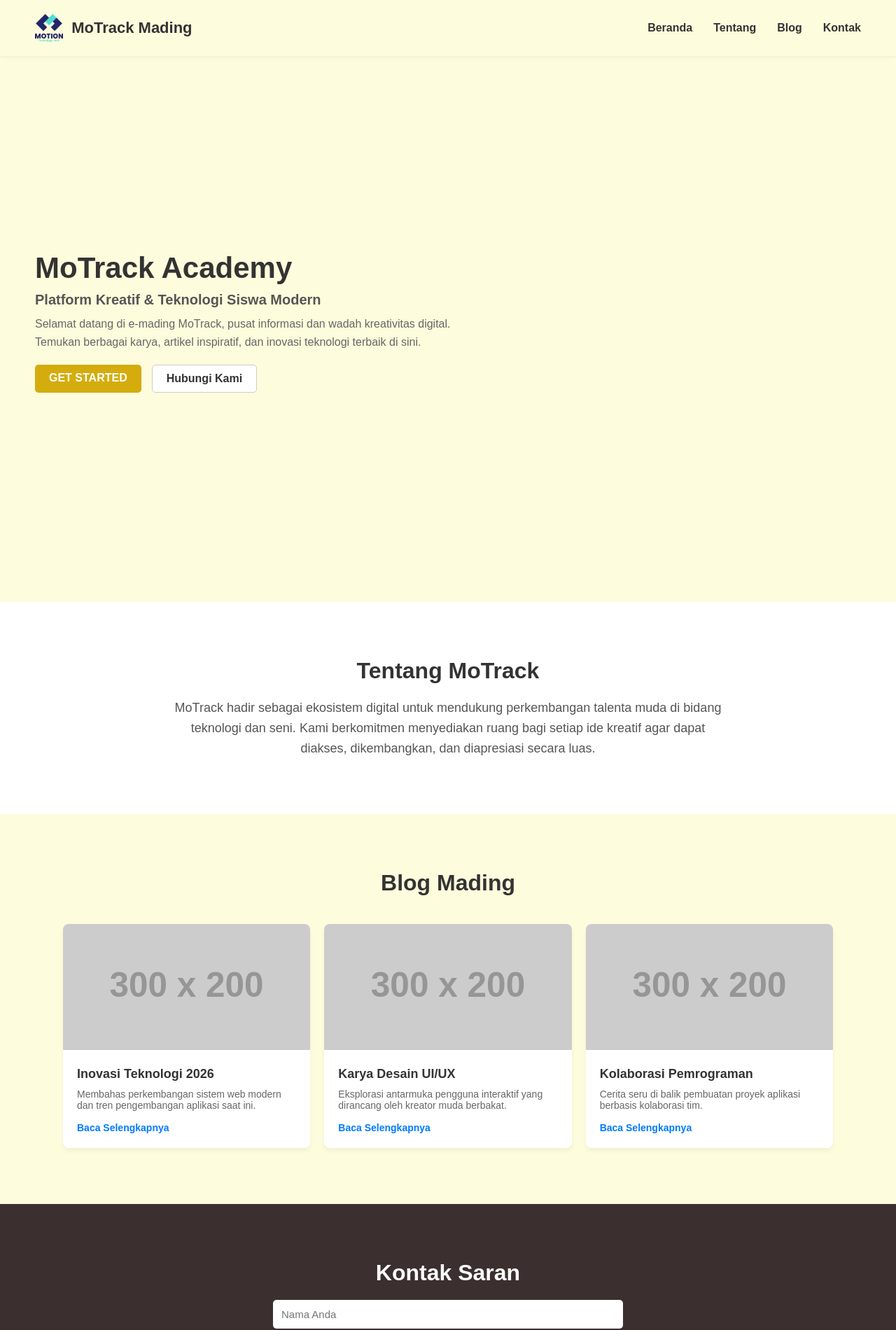
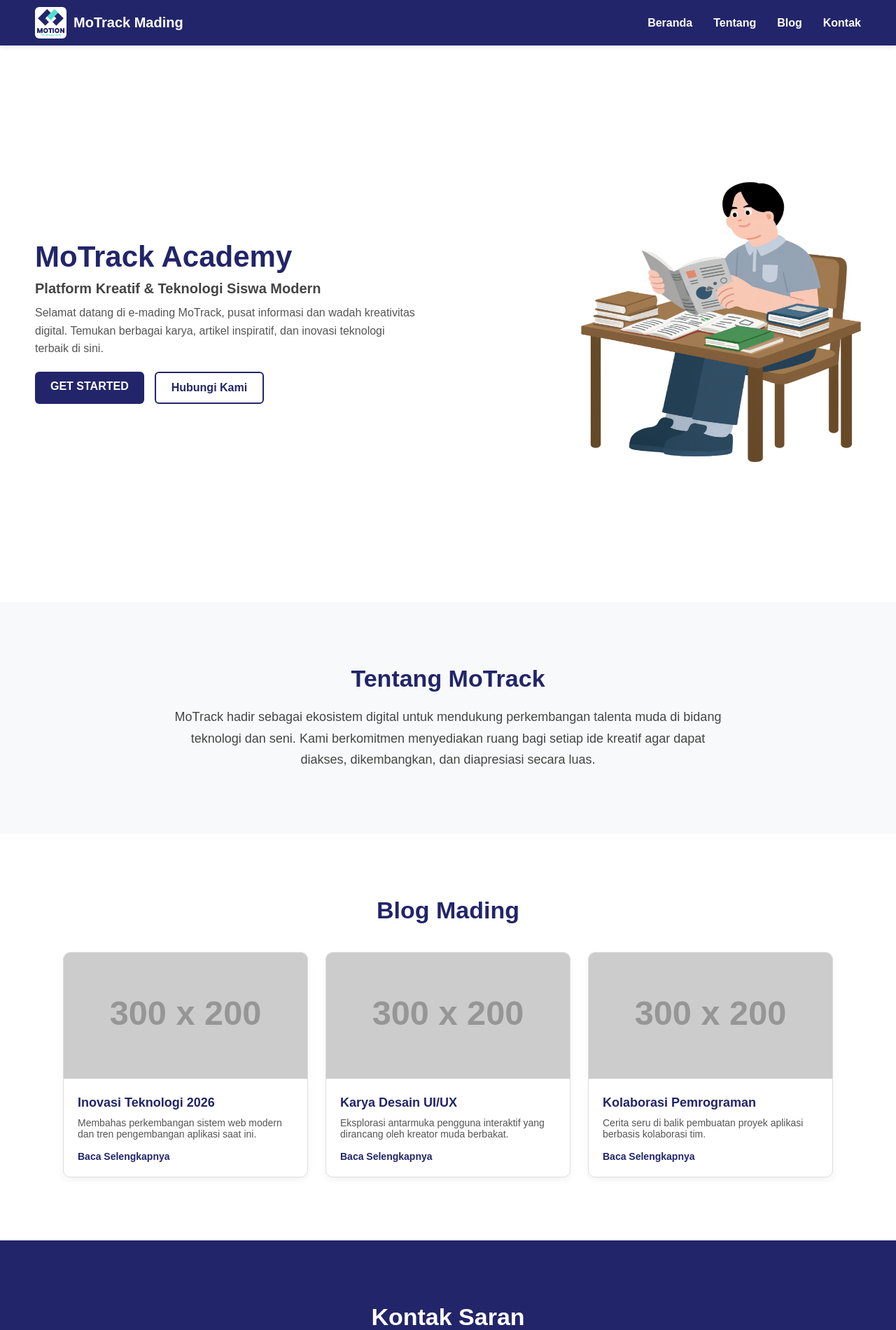
Before and after one commit to AsyamRafifAubinFawwaz/WDA, a plain HTML site: page index.html in a window 1280 px wide. Shown: the top 1900 px of the page at 70% size. Drawn offline with Linux system fonts and the light colour scheme; placeholder pictures from the web are drawn by us.

Commit message:
Update navbar logo text, enhance styling, and add hero illustration

```diff
--- a/index.html
+++ b/index.html
@@ -11,7 +11,7 @@
     <nav class="navbar">
         <div class="logo-container">
             <img src="image/Primary Logo.png" alt="MoTrack Logo" class="nav-logo">
-            <span class="logo-text">MoTrack <span class="highlight">Mading</span></span>
+            <span class="logo-text">MoTrack Mading</span>
         </div>
         <div class="nav-links">
             <a href="#beranda">Beranda</a>
@@ -33,6 +33,9 @@
                 <a href="#blog" class="btn btn-1">GET STARTED</a>
                 <a href="#contact" class="btn btn-2">Hubungi Kami</a>
             </div>
+        </div>
+        <div class="gambar-home">
+            <img src="image/baca-buku.png" alt="Hero Illustration" class="hero-img">
         </div>
     </section>
 
--- a/style.css
+++ b/style.css
@@ -7,44 +7,42 @@
 }
 
 body {
-    background-color: #FDFCDC;
-    color: #333;
+    background-color: #FFFFFF;
+    color: #222222;
 }
 
 .navbar {
     display: flex;
     justify-content: space-between;
     align-items: center;
-    padding: 20px 50px;
-    background-color: #fdfcdc;
+    padding: 10px 50px;
+    background-color: #222569;
     position: fixed;
     top: 0;
     width: 100%;
-    box-shadow: 0 2px 5px rgba(0,0,0,0.05);
+    box-shadow: 0 2px 8px rgba(0,0,0,0.1);
     z-index: 1000;
 }
 
-.logo {
-    font-size: 22px;
-    font-weight: bold;
-}
 .logo-container {
     display: flex;
     align-items: center;
-    gap: 12px;
+    gap: 10px;
 }
 
 .nav-logo {
-    height: 40px;
-    width: auto;
+    height: 45px;
+    width: 45px;
+    object-fit: contain;
+    background-color: #FFFFFF;
+    border-radius: 6px;
+    padding: 3px;
 }
 
 .logo-text {
-    font-size: 22px;
+    font-size: 20px;
     font-weight: bold;
-}
-.jbr {
-    color: #d4ac0d;
+    color: #FFFFFF;
 }
 
 .nav-links {
@@ -54,47 +52,62 @@ body {
 
 .nav-links a {
     text-decoration: none;
-    color: #333;
+    color: #FFFFFF;
     font-weight: bold;
     transition: 0.3s;
 }
 
 .nav-links a:hover {
-    color: #d4ac0d;
+    color: #CCCCCC;
 }
 
 .beranda {
     height: 100vh;
     display: flex;
+    justify-content: space-between;
     align-items: center;
     padding: 0 50px;
     margin-top: 60px;
+    background-color: #FFFFFF;
 }
 
 .text-home {
-    max-width: 600px;
+    max-width: 550px;
+}
+
+.gambar-home {
+    width: 400px;
+    height: 400px;
+    display: flex;
+    justify-content: left;
+}
+
+.hero-img {
+    width: 100%;
+    height: auto;
 }
 
 .judul {
     font-size: 42px;
     font-weight: bold;
+    color: #222569;
 }
 
-.smk {
-    color: #d4ac0d;
+.highlight {
+    color: #222569;
 }
 
 .sub-judul {
     font-size: 20px;
     margin: 10px 0;
-    color: #555;
+    color: #444444;
 }
 
 .description {
     font-size: 16px;
     line-height: 1.6;
     margin-bottom: 20px;
-    color: #666;
+    color: #555555;
 }
 
 .btn-beranda {
@@ -103,36 +116,37 @@ body {
 }
 
 .btn {
-    padding: 10px 20px;
+    padding: 12px 22px;
     text-decoration: none;
     font-weight: bold;
-    border-radius: 5px;
+    border-radius: 6px;
     transition: 0.3s;
 }
 
 .btn-1 {
-    background-color: #d4ac0d;
-    color: #fff;
+    background-color: #222569;
+    color: #FFFFFF;
 }
 
 .btn-1:hover {
-    background-color: #b7950b;
+    background-color: #1a1d54;
 }
 
 .btn-2 {
-    background-color: #fff;
-    color: #333;
-    border: 1px solid #ccc;
+    background-color: #FFFFFF;
+    color: #222569;
+    border: 2px solid #222569;
 }
 
 .btn-2:hover {
-    background-color: #eee;
+    background-color: #222569;
+    color: #FFFFFF;
 }
 
 .tentang {
-    padding: 80px 50px;
+    padding: 90px 50px;
     text-align: center;
-    background-color: #fff;
+    background-color: #F8F9FA;
 }
 
 .container-tentang {
@@ -141,45 +155,53 @@ body {
 }
 
 .container-tentang h2 {
-    font-size: 32px;
+    font-size: 34px;
     margin-bottom: 20px;
+    color: #222569;
+}
+
+.highlight-text {
+    color: #222569;
 }
 
 .container-tentang p {
     font-size: 18px;
-    line-height: 1.6;
-    color: #555;
+    line-height: 1.7;
+    color: #444444;
 }
 
 .blog {
-    padding: 80px 50px;
+    padding: 90px 50px;
     text-align: center;
+    background-color: #FFFFFF;
 }
 
 .judul-blog {
-    font-size: 32px;
+    font-size: 34px;
     margin-bottom: 40px;
+    color: #222569;
 }
 
 .card-container {
     display: grid;
     grid-template-columns: repeat(auto-fit, minmax(280px, 1fr));
-    gap: 20px;
+    gap: 25px;
     max-width: 1100px;
     margin: 0 auto;
 }
 
 .card {
-    background-color: #fff;
-    border-radius: 8px;
+    background-color: #FFFFFF;
+    border: 1px solid #DDDDDD;
+    border-radius: 10px;
     overflow: hidden;
-    box-shadow: 0 4px 6px rgba(0,0,0,0.05);
+    box-shadow: 0 4px 10px rgba(0,0,0,0.05);
     text-align: left;
     transition: transform 0.3s;
 }
 
 .card:hover {
-    transform: translateY(-5px);
+    transform: translateY(-8px);
 }
 
 .card-image {
@@ -195,17 +217,18 @@ body {
 .card-title {
     font-size: 18px;
     margin-bottom: 10px;
+    color: #222569;
 }
 
 .card-description {
     font-size: 14px;
-    color: #666;
+    color: #555555;
     margin-bottom: 15px;
 }
 
 .card-link {
     text-decoration: none;
-    color: #007bff;
+    color: #222569;
     font-weight: bold;
     font-size: 14px;
 }
@@ -215,9 +238,9 @@ body {
 }
 
 .contact {
-    padding: 80px 50px;
-    background-color: #3b2f2f;
-    color: #fff;
+    padding: 90px 50px;
+    background-color: #222569;
+    color: #FFFFFF;
     text-align: center;
 }
 
@@ -227,8 +250,9 @@ body {
 }
 
 .contact h2 {
-    margin-bottom: 20px;
-    font-size: 32px;
+    margin-bottom: 25px;
+    font-size: 34px;
+    color: #FFFFFF;
 }
 
 .contact form {
@@ -239,31 +263,38 @@ body {
 
 .contact input,
 .contact textarea {
-    padding: 12px;
-    border: none;
-    border-radius: 5px;
+    padding: 14px;
+    border: 1px solid #CCCCCC;
+    border-radius: 6px;
     font-size: 15px;
+    background-color: #FFFFFF;
+    color: #222222;
+}
+
+.contact input::placeholder,
+.contact textarea::placeholder {
+    color: #888888;
 }
 
 .btn-primary {
-    background-color: #d4ac0d;
-    color: #fff;
-    padding: 12px;
+    background-color: #FFFFFF;
+    color: #222569;
+    padding: 14px;
     border: none;
-    border-radius: 5px;
+    border-radius: 6px;
     font-weight: bold;
     cursor: pointer;
     transition: 0.3s;
 }
 
 .btn-primary:hover {
-    background-color: #b7950b;
+    background-color: #E2E2E2;
 }
 
 footer {
     text-align: center;
     padding: 20px;
-    background-color: #2b2222;
-    color: #aaa;
+    background-color: #1A1D54;
+    color: #CCCCCC;
     font-size: 14px;
 }
```
Also changed, not shown: image/baca-buku.png (added).
